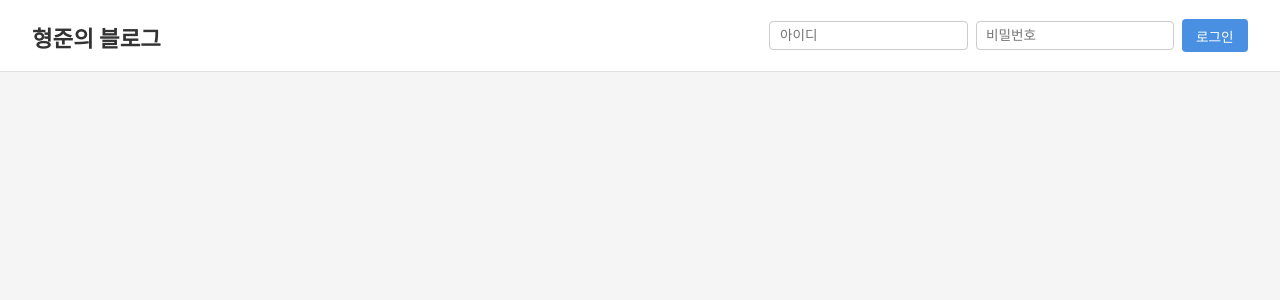
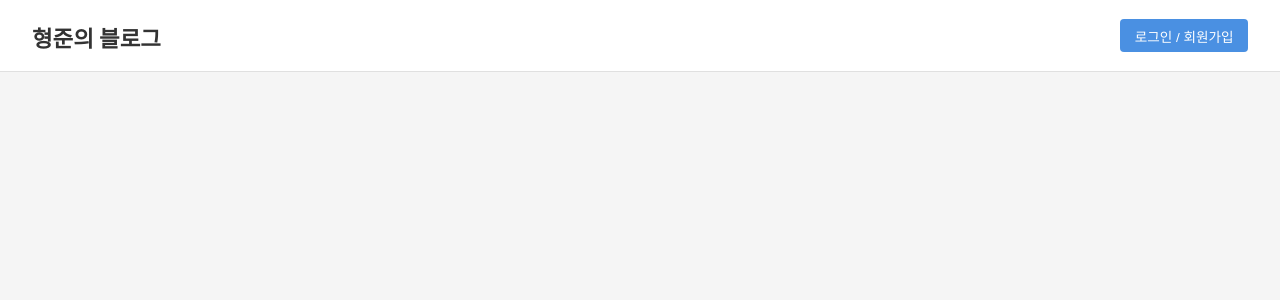
Before and after one commit to gitjaewon/my-first-blog, a Django app: page / in a window 1280 px wide. Shown: the top 300 px of the page. Run offline with Django 5.2, Linux system fonts and the light colour scheme; data that the repository does not hold is empty.

Commit message:
Add user registration API and update frontend with login/signup modal

```diff
--- a/blog/templates/blog/post_list.html
+++ b/blog/templates/blog/post_list.html
@@ -10,7 +10,6 @@
         header { background: #fff; border-bottom: 1px solid #e0e0e0; padding: 1rem 2rem; display: flex; justify-content: space-between; align-items: center; }
         header h1 a { text-decoration: none; color: #333; font-size: 1.4rem; }
         .auth-area { display: flex; gap: 0.5rem; align-items: center; }
-        .auth-area input { padding: 0.4rem 0.6rem; border: 1px solid #ccc; border-radius: 4px; font-size: 0.85rem; }
         button { padding: 0.4rem 0.9rem; border: none; border-radius: 4px; cursor: pointer; font-size: 0.85rem; }
         .btn-primary { background: #4a90e2; color: #fff; }
         .btn-primary:hover { background: #357abd; }
@@ -18,12 +17,27 @@
         .btn-danger:hover { background: #c0392b; }
         .btn-success { background: #27ae60; color: #fff; }
         .btn-success:hover { background: #219150; }
+        .btn-secondary { background: #888; color: #fff; }
+        .btn-secondary:hover { background: #666; }
         main { max-width: 720px; margin: 2rem auto; padding: 0 1rem; }
+
+        .modal-overlay { display: none; position: fixed; inset: 0; background: rgba(0,0,0,0.4); z-index: 100; justify-content: center; align-items: center; }
+        .modal-overlay.active { display: flex; }
+        .modal { background: #fff; border-radius: 10px; padding: 2rem; width: 360px; }
+        .modal h2 { margin-bottom: 1.2rem; font-size: 1.1rem; }
+        .modal-tabs { display: flex; gap: 0; margin-bottom: 1.2rem; border-bottom: 2px solid #e0e0e0; }
+        .modal-tab { background: none; border: none; padding: 0.5rem 1rem; cursor: pointer; font-size: 0.9rem; color: #888; border-bottom: 2px solid transparent; margin-bottom: -2px; }
+        .modal-tab.active { color: #4a90e2; border-bottom-color: #4a90e2; }
+        .modal input { width: 100%; padding: 0.6rem; border: 1px solid #ccc; border-radius: 4px; margin-bottom: 0.8rem; font-size: 0.95rem; }
+        .modal-actions { display: flex; justify-content: space-between; align-items: center; }
+        .modal-error { color: #c0392b; font-size: 0.85rem; margin-bottom: 0.8rem; display: none; }
+
         #new-post-form { background: #fff; border-radius: 8px; padding: 1.5rem; margin-bottom: 2rem; border: 1px solid #e0e0e0; display: none; }
         #new-post-form h2 { margin-bottom: 1rem; font-size: 1.1rem; }
         #new-post-form input, #new-post-form textarea { width: 100%; padding: 0.6rem; border: 1px solid #ccc; border-radius: 4px; margin-bottom: 0.8rem; font-size: 0.95rem; }
         #new-post-form textarea { height: 150px; resize: vertical; font-family: inherit; }
         #new-post-form .form-actions { display: flex; gap: 0.5rem; }
+
         .post-card { background: #fff; border-radius: 8px; padding: 1.5rem; margin-bottom: 1.2rem; border: 1px solid #e0e0e0; }
         .post-card h2 { font-size: 1.2rem; margin-bottom: 0.4rem; }
         .post-meta { font-size: 0.8rem; color: #888; margin-bottom: 0.8rem; }
@@ -39,14 +53,41 @@
     </style>
 </head>
 <body>
+
 <header>
     <h1><a href="/">형준의 블로그</a></h1>
-    <div class="auth-area" id="auth-area">
-        <input type="text" id="username" placeholder="아이디">
-        <input type="password" id="password" placeholder="비밀번호">
-        <button class="btn-primary" onclick="login()">로그인</button>
+    <div class="auth-area" id="auth-area"></div>
+</header>
+
+<!-- 로그인/회원가입 모달 -->
+<div class="modal-overlay" id="auth-modal">
+    <div class="modal">
+        <div class="modal-tabs">
+            <button class="modal-tab active" onclick="switchTab('login')">로그인</button>
+            <button class="modal-tab" onclick="switchTab('register')">회원가입</button>
+        </div>
+        <div id="modal-error" class="modal-error"></div>
+
+        <div id="tab-login">
+            <input type="text" id="login-username" placeholder="아이디">
+            <input type="password" id="login-password" placeholder="비밀번호">
+            <div class="modal-actions">
+                <button class="btn-primary" onclick="login()">로그인</button>
+                <button class="btn-secondary" onclick="closeModal()">취소</button>
+            </div>
+        </div>
+
+        <div id="tab-register" style="display:none">
+            <input type="text" id="reg-username" placeholder="아이디">
+            <input type="password" id="reg-password" placeholder="비밀번호">
+            <input type="password" id="reg-password2" placeholder="비밀번호 확인">
+            <div class="modal-actions">
+                <button class="btn-success" onclick="register()">가입하기</button>
+                <button class="btn-secondary" onclick="closeModal()">취소</button>
+            </div>
+        </div>
     </div>
-</header>
+</div>
 
 <main>
     <div id="status-msg"></div>
@@ -56,7 +97,7 @@
         <input type="text" id="post-title" placeholder="제목">
         <textarea id="post-text" placeholder="내용"></textarea>
         <div class="form-actions">
-            <button class="btn-primary" onclick="createPost()">저장 (임시)</button>
+            <button class="btn-primary" onclick="createPost(false)">임시저장</button>
             <button class="btn-success" onclick="createPost(true)">저장 & 발행</button>
         </div>
     </div>
@@ -72,7 +113,7 @@
         const el = document.getElementById('status-msg');
         el.textContent = msg;
         el.className = type;
-        setTimeout(() => el.style.display = 'none', 3000);
+        setTimeout(() => { el.style.display = 'none'; }, 3000);
     }
 
     function updateAuthUI() {
@@ -84,17 +125,40 @@
                 <button class="btn-danger" onclick="logout()">로그아웃</button>
             `;
         } else {
-            area.innerHTML = `
-                <input type="text" id="username" placeholder="아이디">
-                <input type="password" id="password" placeholder="비밀번호">
-                <button class="btn-primary" onclick="login()">로그인</button>
-            `;
+            area.innerHTML = `<button class="btn-primary" onclick="openModal()">로그인 / 회원가입</button>`;
         }
     }
 
+    function openModal() {
+        document.getElementById('auth-modal').classList.add('active');
+        clearModalError();
+    }
+    function closeModal() {
+        document.getElementById('auth-modal').classList.remove('active');
+    }
+    function clearModalError() {
+        const el = document.getElementById('modal-error');
+        el.style.display = 'none';
+        el.textContent = '';
+    }
+    function showModalError(msg) {
+        const el = document.getElementById('modal-error');
+        el.textContent = msg;
+        el.style.display = 'block';
+    }
+
+    function switchTab(tab) {
+        document.getElementById('tab-login').style.display = tab === 'login' ? 'block' : 'none';
+        document.getElementById('tab-register').style.display = tab === 'register' ? 'block' : 'none';
+        document.querySelectorAll('.modal-tab').forEach((el, i) => {
+            el.classList.toggle('active', (tab === 'login' && i === 0) || (tab === 'register' && i === 1));
+        });
+        clearModalError();
+    }
+
     async function login() {
-        const username = document.getElementById('username').value;
-        const password = document.getElementById('password').value;
+        const username = document.getElementById('login-username').value.trim();
+        const password = document.getElementById('login-password').value;
         const res = await fetch('/api-token-auth/', {
             method: 'POST',
             headers: { 'Content-Type': 'application/json' },
@@ -106,10 +170,38 @@
             currentUser = username;
             localStorage.setItem('token', token);
             localStorage.setItem('username', username);
+            closeModal();
             updateAuthUI();
             showStatus('로그인 성공', 'success');
+            loadPosts();
         } else {
-            showStatus('아이디 또는 비밀번호가 틀렸습니다', 'error');
+            showModalError('아이디 또는 비밀번호가 틀렸습니다');
+        }
+    }
+
+    async function register() {
+        const username = document.getElementById('reg-username').value.trim();
+        const password = document.getElementById('reg-password').value;
+        const password2 = document.getElementById('reg-password2').value;
+        if (!username || !password) { showModalError('아이디와 비밀번호를 입력하세요'); return; }
+        if (password !== password2) { showModalError('비밀번호가 일치하지 않습니다'); return; }
+        const res = await fetch('/api/register/', {
+            method: 'POST',
+            headers: { 'Content-Type': 'application/json' },
+            body: JSON.stringify({ username, password })
+        });
+        const data = await res.json();
+        if (res.ok) {
+            token = data.token;
+            currentUser = data.username;
+            localStorage.setItem('token', token);
+            localStorage.setItem('username', currentUser);
+            closeModal();
+            updateAuthUI();
+            showStatus('회원가입 완료', 'success');
+            loadPosts();
+        } else {
+            showModalError(data.error || '회원가입 실패');
         }
     }
 
@@ -128,11 +220,10 @@
         form.style.display = form.style.display === 'none' ? 'block' : 'none';
     }
 
-    async function createPost(publish = false) {
+    async function createPost(publish) {
         const title = document.getElementById('post-title').value.trim();
         const text = document.getElementById('post-text').value.trim();
         if (!title || !text) { showStatus('제목과 내용을 입력하세요', 'error'); return; }
-
         const res = await fetch('/api/posts/', {
             method: 'POST',
             headers: { 'Content-Type': 'application/json', 'Authorization': `Token ${token}` },
@@ -140,23 +231,23 @@
         });
         if (res.ok) {
             const post = await res.json();
-            if (publish) await publishPost(post.id);
+            if (publish) await publishPost(post.id, false);
             document.getElementById('post-title').value = '';
             document.getElementById('post-text').value = '';
             document.getElementById('new-post-form').style.display = 'none';
-            showStatus('글이 저장되었습니다', 'success');
+            showStatus(publish ? '글이 발행되었습니다' : '임시저장 완료', 'success');
             loadPosts();
         } else {
             showStatus('글 저장 실패', 'error');
         }
     }
 
-    async function publishPost(id) {
+    async function publishPost(id, reload = true) {
         await fetch(`/api/posts/${id}/publish/`, {
             method: 'POST',
             headers: { 'Authorization': `Token ${token}` }
         });
-        loadPosts();
+        if (reload) { showStatus('발행 완료', 'success'); loadPosts(); }
     }
 
     async function deletePost(id) {
@@ -180,7 +271,7 @@
                         ${post.published_date ? '발행됨' : '임시저장'}
                     </span>
                 </h2>
-                <div class="post-meta">${post.author} · ${formatDate(post.created_date)}</div>
+                <div class="post-meta">${escHtml(post.author)} · ${formatDate(post.created_date)}</div>
                 <div class="post-text">${escHtml(post.text)}</div>
                 ${token ? `
                 <div class="post-actions">
@@ -192,13 +283,17 @@
     }
 
     function escHtml(str) {
-        return str.replace(/&/g,'&amp;').replace(/</g,'&lt;').replace(/>/g,'&gt;');
+        return String(str).replace(/&/g,'&amp;').replace(/</g,'&lt;').replace(/>/g,'&gt;');
     }
 
     function formatDate(iso) {
         return new Date(iso).toLocaleDateString('ko-KR', { year:'numeric', month:'long', day:'numeric' });
     }
 
+    document.getElementById('auth-modal').addEventListener('click', function(e) {
+        if (e.target === this) closeModal();
+    });
+
     updateAuthUI();
     loadPosts();
 </script>
--- a/blog/views.py
+++ b/blog/views.py
@@ -1,7 +1,9 @@
 from rest_framework.viewsets import ModelViewSet
-from rest_framework.permissions import IsAuthenticatedOrReadOnly
-from rest_framework.decorators import action
+from rest_framework.permissions import IsAuthenticatedOrReadOnly, AllowAny
+from rest_framework.decorators import action, api_view, permission_classes
 from rest_framework.response import Response
+from rest_framework.authtoken.models import Token
+from django.contrib.auth.models import User
 from django.shortcuts import render
 from .models import Post
 from .serializers import PostSerializer
@@ -9,6 +11,20 @@ from .serializers import PostSerializer
 
 def index(request):
     return render(request, 'blog/post_list.html')
+
+
+@api_view(['POST'])
+@permission_classes([AllowAny])
+def register(request):
+    username = request.data.get('username', '').strip()
+    password = request.data.get('password', '').strip()
+    if not username or not password:
+        return Response({'error': '아이디와 비밀번호를 입력하세요'}, status=400)
+    if User.objects.filter(username=username).exists():
+        return Response({'error': '이미 존재하는 아이디입니다'}, status=400)
+    user = User.objects.create_user(username=username, password=password)
+    token, _ = Token.objects.get_or_create(user=user)
+    return Response({'token': token.key, 'username': user.username}, status=201)
 
 
 class PostViewSet(ModelViewSet):
--- a/mysite/urls.py
+++ b/mysite/urls.py
@@ -1,11 +1,12 @@
 from django.contrib import admin
 from django.urls import path, include
 from rest_framework.authtoken.views import obtain_auth_token
-from blog.views import index
+from blog.views import index, register
 
 urlpatterns = [
     path('', index),
     path('admin/', admin.site.urls),
     path('api-token-auth/', obtain_auth_token),
+    path('api/register/', register),
     path('api/', include('blog.urls')),
 ]
```
